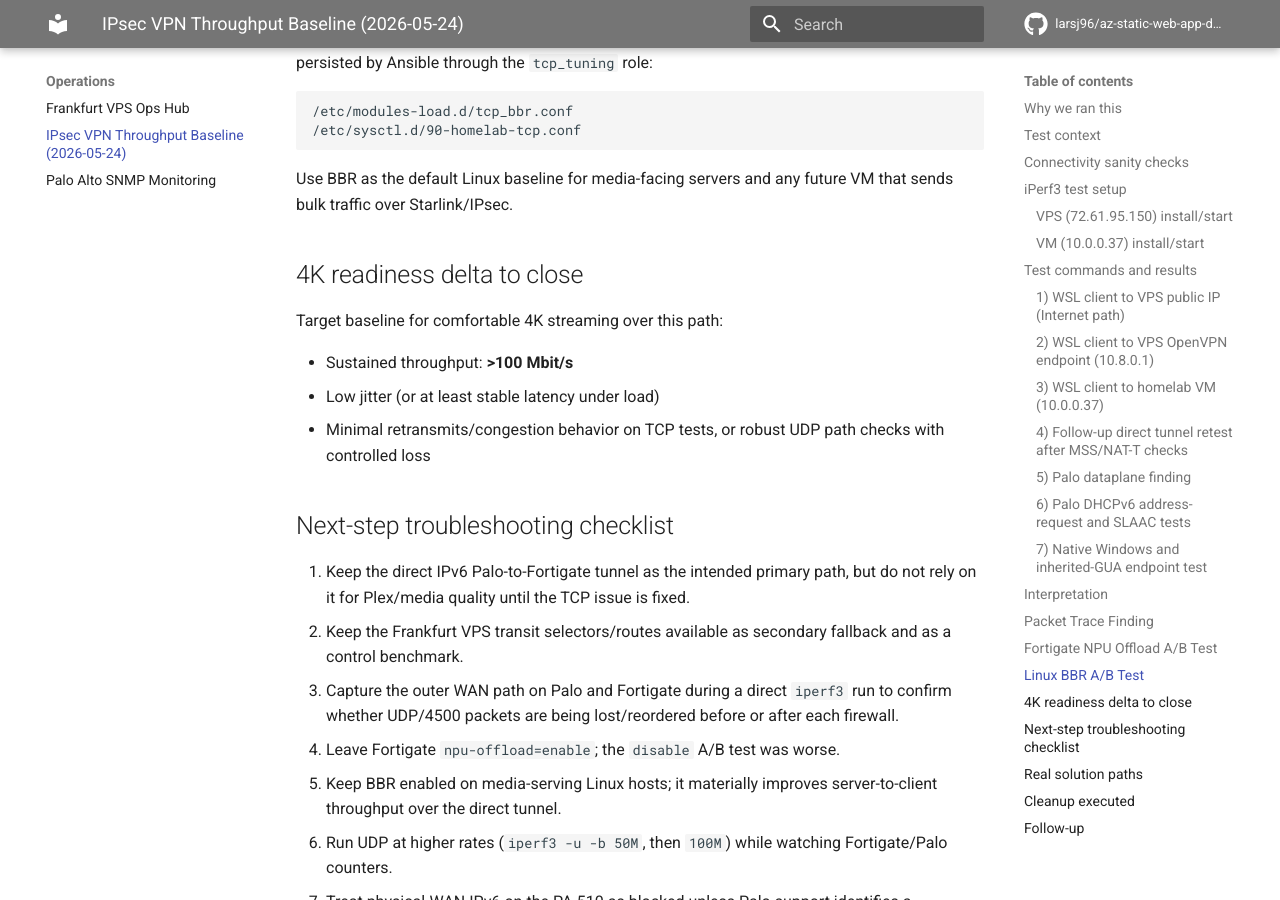
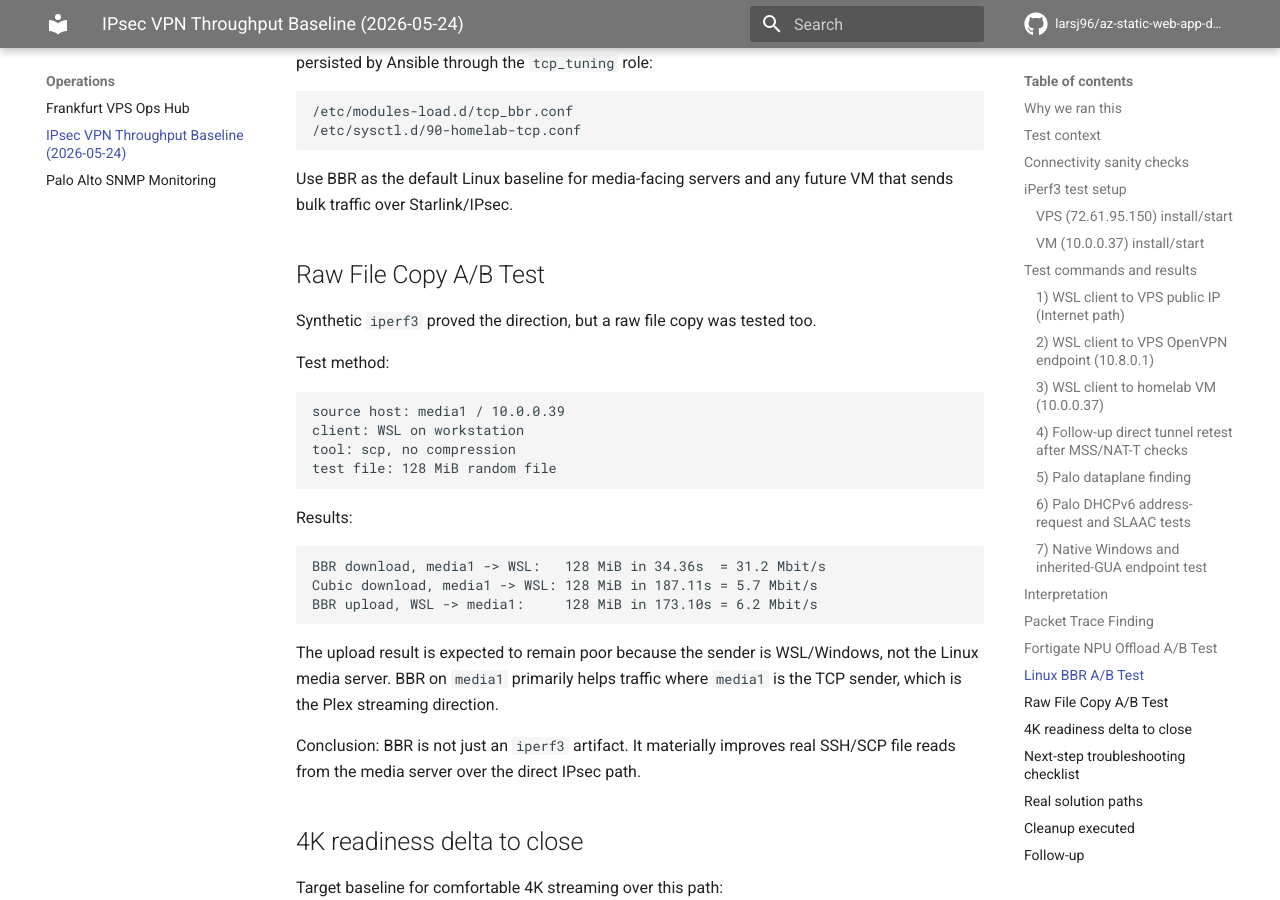
Before and after one commit to larsj96/az-static-web-app-docs, an MkDocs documentation site: the page built from docs/ipsec-vpn-throughput-baseline-2026-05-24.md, in a window 1280 px wide and 900 px high, scrolled down 8534 px. Built offline with MkDocs 1.6.1 and Material for MkDocs 9.7.7, drawn with Linux system fonts in a browser that asks for light colours; comment, search, counter and statistics services are not loaded.

Commit message:
Document raw copy BBR comparison

````diff
--- a/docs/ipsec-vpn-throughput-baseline-2026-05-24.md
+++ b/docs/ipsec-vpn-throughput-baseline-2026-05-24.md
@@ -368,6 +368,31 @@ Retransmits are still high, so BBR is not proof that the direct path is clean. I
 
 Use BBR as the default Linux baseline for media-facing servers and any future VM that sends bulk traffic over Starlink/IPsec.
 
+## Raw File Copy A/B Test
+
+Synthetic `iperf3` proved the direction, but a raw file copy was tested too.
+
+Test method:
+
+```text
+source host: media1 / 10.0.0.39
+client: WSL on workstation
+tool: scp, no compression
+test file: 128 MiB random file
+```
+
+Results:
+
+```text
+BBR download, media1 -> WSL:   128 MiB in 34.36s  = 31.2 Mbit/s
+Cubic download, media1 -> WSL: 128 MiB in 187.11s = 5.7 Mbit/s
+BBR upload, WSL -> media1:     128 MiB in 173.10s = 6.2 Mbit/s
+```
+
+The upload result is expected to remain poor because the sender is WSL/Windows, not the Linux media server. BBR on `media1` primarily helps traffic where `media1` is the TCP sender, which is the Plex streaming direction.
+
+Conclusion: BBR is not just an `iperf3` artifact. It materially improves real SSH/SCP file reads from the media server over the direct IPsec path.
+
 ## 4K readiness delta to close
 
 Target baseline for comfortable 4K streaming over this path:
````
